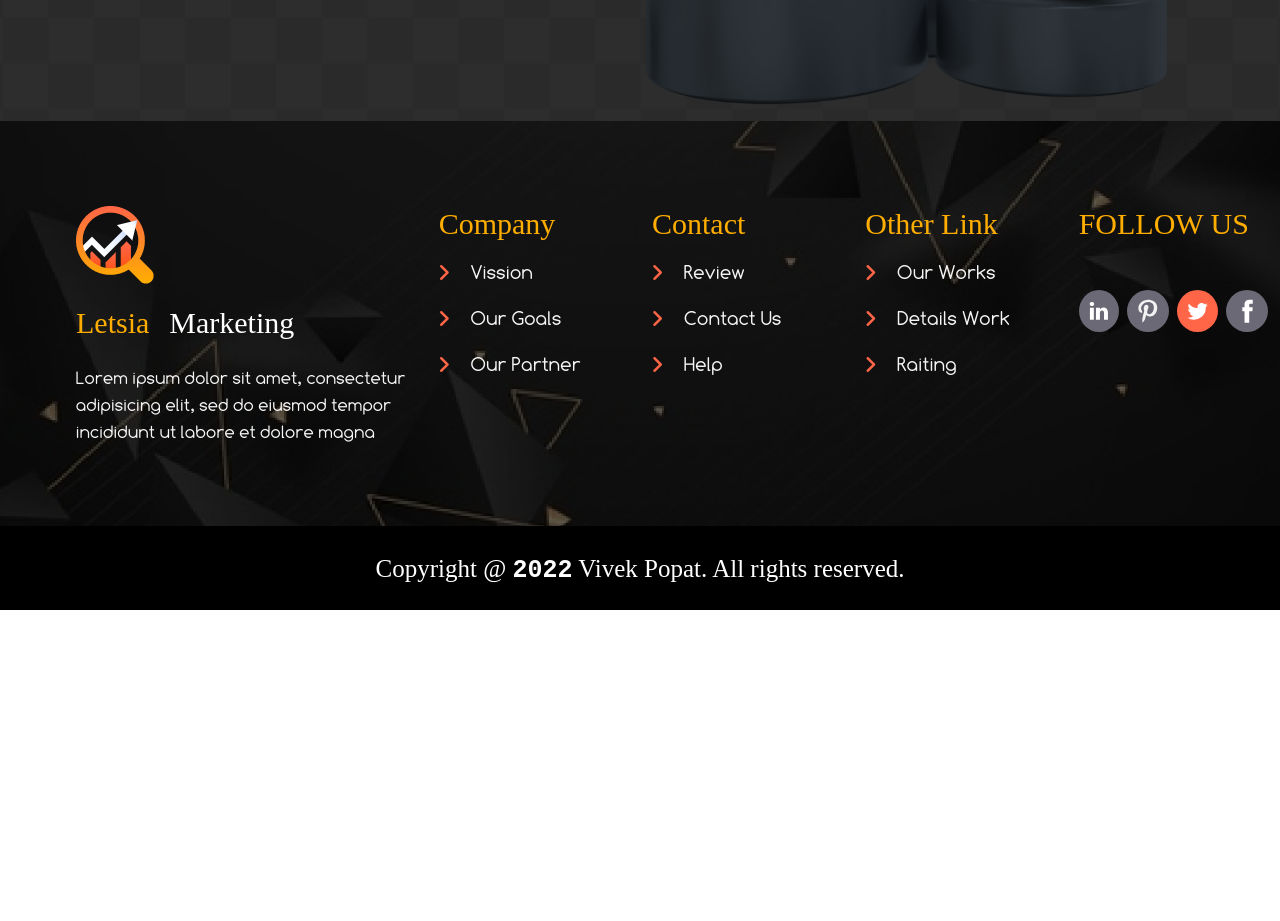
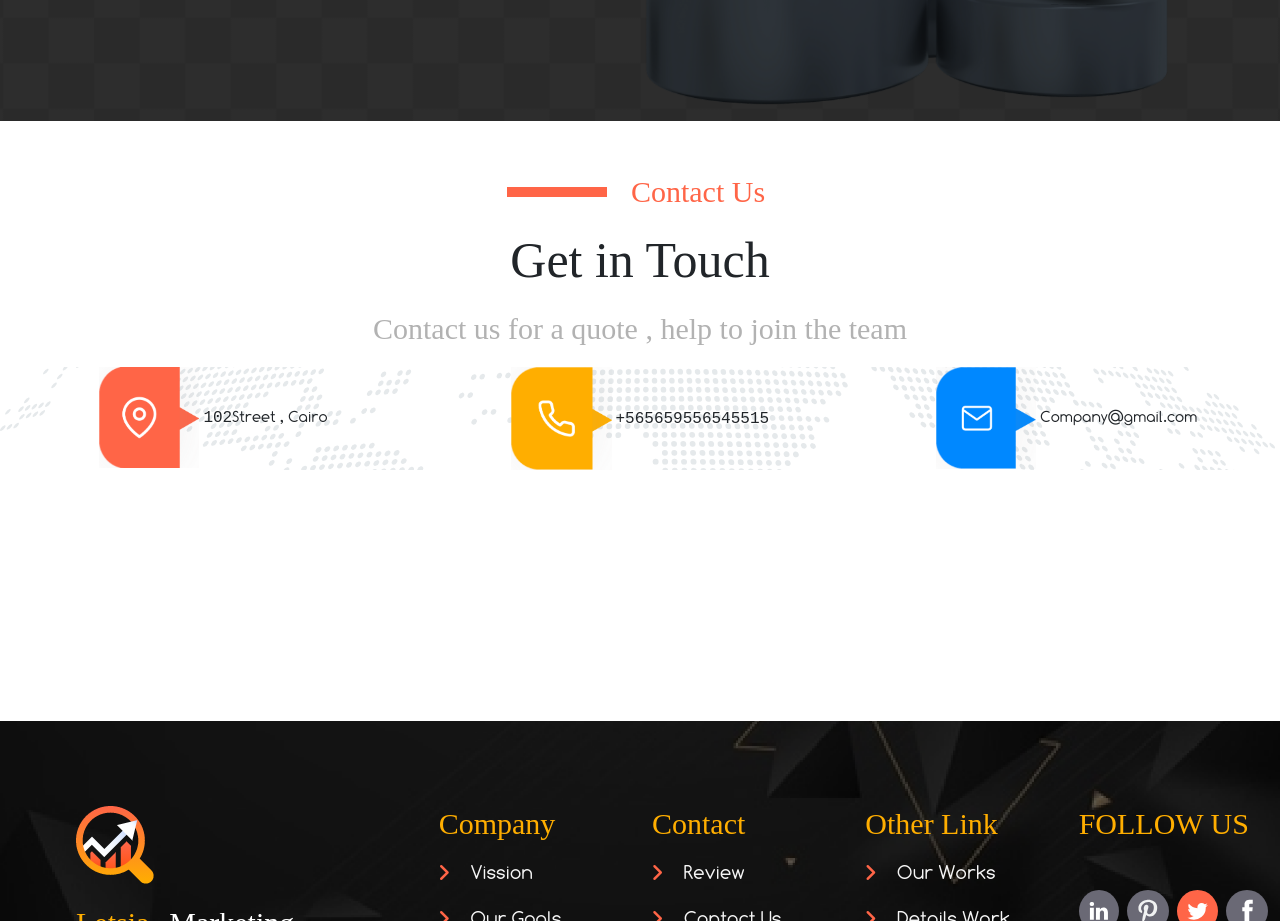
Before and after one commit to Ahmd-Khaled/Letsia, a plain HTML site: page contact-us.html in a window 1280 px wide. Shown: the part 750-1671 px from the top of the page. Before the commit the page ends 1360 px from the top, so only its background shows below. Drawn offline with Linux system fonts and the light colour scheme; a web font is replaced by a local one.

Commit message:
First version of Letsia Project-10

```diff
--- a/contact-us.html
+++ b/contact-us.html
@@ -77,9 +77,30 @@
             </div>
         </div>
     </section>
-    <section class="contact-us">
+    <section class="contact-us text-center pt-5 pb-5 overflow-hidden">
         <div class="container-fluid">
-
+            <div class="contact-us-head">
+                <div class="head-title d-flex align-items-center justify-content-center">
+                    <span class="line-bf d-inline-block"></span>
+                    <span class="title d-inline-block ps-2 pe-2">Contact Us</span>
+                </div>
+                <h1 class="large-title mt-3 mb-3">Get in Touch</h1>
+                <p class="text">Contact us for a quote , help to join the team</p>
+            </div>
+            <div class="row contacts">
+                <div class="col-lg-4 box">
+                    <img class="img-fluid" src="imgs/loction.png" alt="">
+                    <span class="num">102</span><span>Street , Cairo</span>
+                </div>
+                <div class="col-lg-4 box">
+                    <img class="img-fluid" src="imgs/phone.png" alt="">
+                    <span class="num">+565659556545515</span>
+                </div>
+                <div class="col-lg-4 box">
+                    <img class="img-fluid" src="imgs/mail.png" alt="">
+                    <span>Company@gmail.com</span>
+                </div>
+            </div>
         </div>
     </section>
     <footer class="footer">
--- a/css/letsia.css
+++ b/css/letsia.css
@@ -46,6 +46,42 @@ body {
     -o-transform: translateY(-3px);
 }
 .to-top.show {right: 1rem;}
+/* -----------contact-us Page------- */
+.contact-us {
+    height: 600px;
+}
+.contact-us .contact-us-head .head-title .line-bf {
+    width: 100px;
+    height: 10px;
+    background-color: #FF6547;
+    margin-right: 1rem;
+}
+.contact-us .contact-us-head .head-title .title {
+    color: #FF6547;
+    font-size: 30px;
+    font-family: "vip-rawy-bold";
+}
+.contact-us .contact-us-head .large-title {
+    font-size: 50px;
+    font-family: "vip-rawy-bold";
+}
+.contact-us .contact-us-head .text {
+    color: #B2B2B2;
+    font-size: 30px;
+    font-family: "vip-rawy-bold";
+}
+.contact-us .contacts {
+    background-image: url(../imgs/2987331.svg);
+    background-size: cover;
+    background-repeat: no-repeat;
+    background-position: center center;
+}
+.contact-us .contacts .box img {
+    width: 25%;
+}
+.contact-us .contacts .box .num {
+    font-family:'Courier New', Courier, monospace;
+}
 /* -----------Page-------------- */
 /* .landing {
     opacity: 1;
```
Also changed, not shown: imgs/2987331.svg (added), imgs/loction.png (added), imgs/loction.svg (added), imgs/mail.png (added), imgs/mail.svg (added), imgs/phone.png (added), imgs/phone.svg (added).
